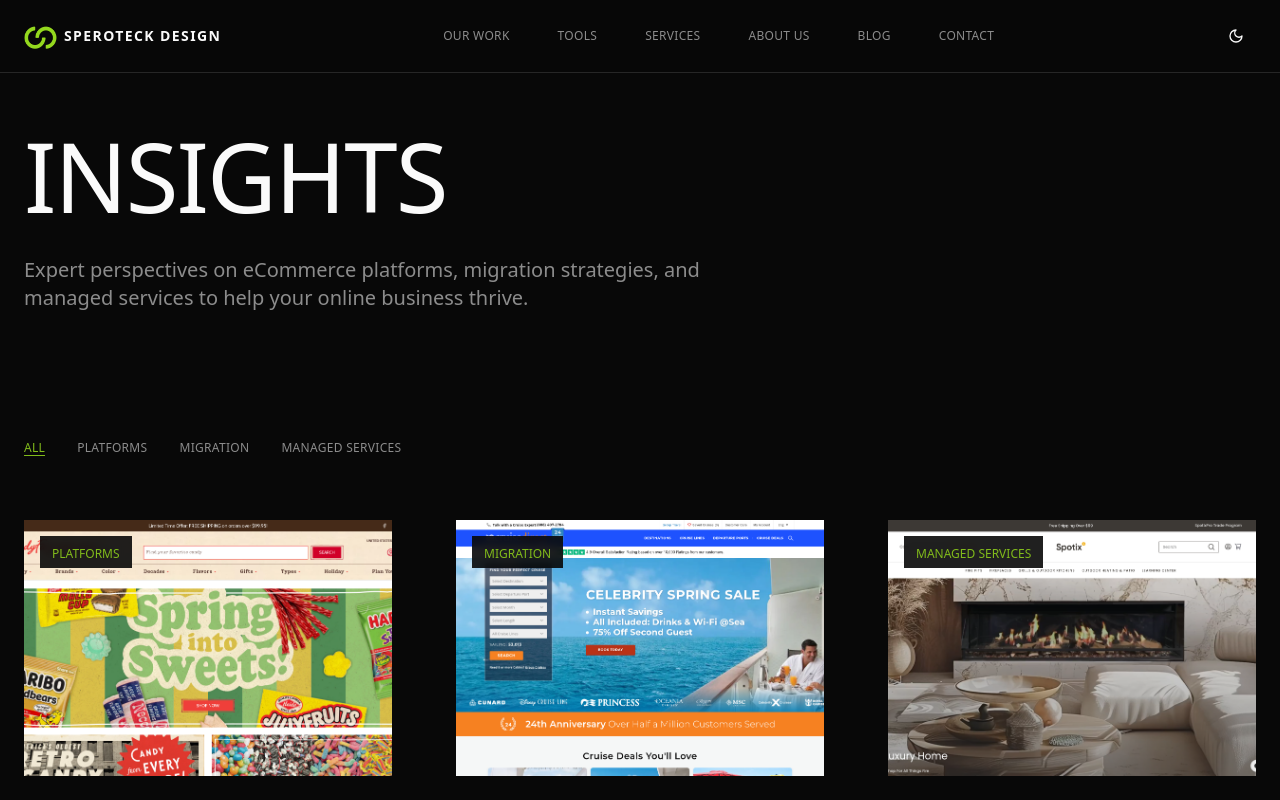
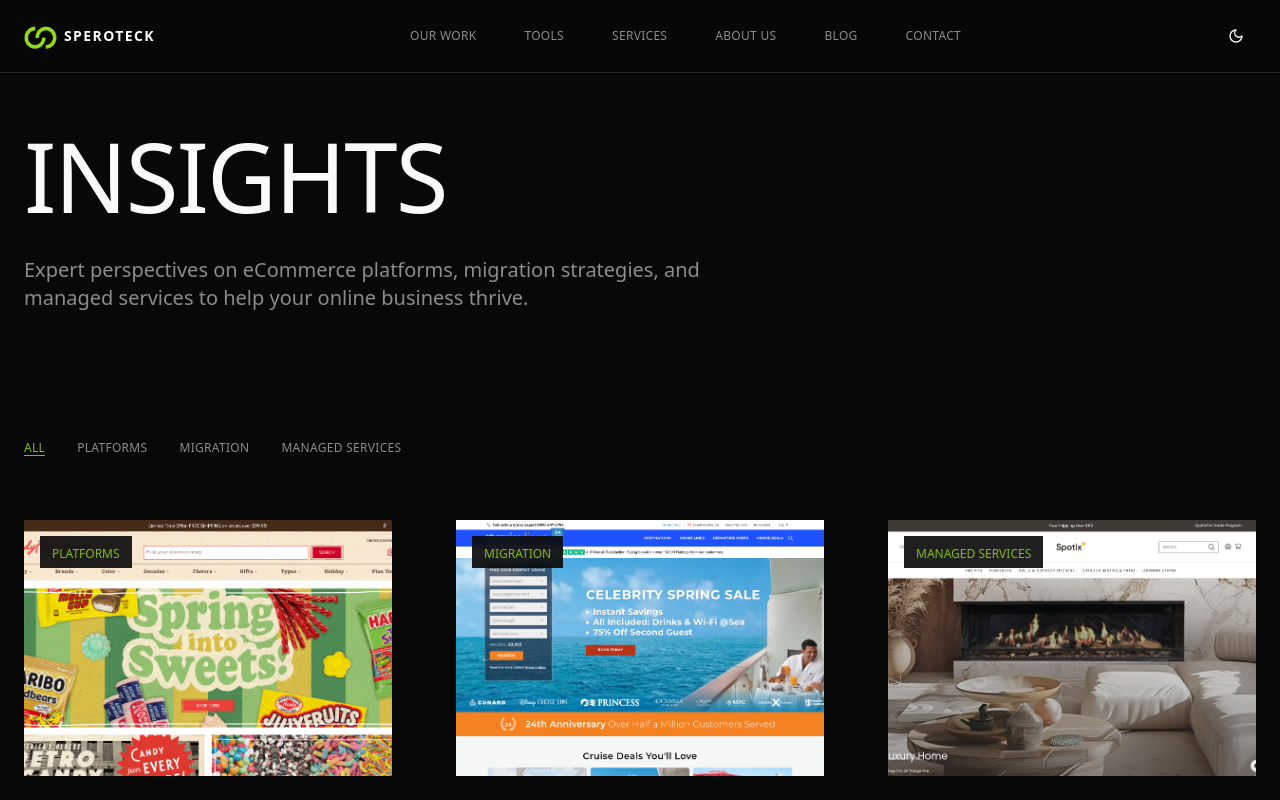
Before and after one commit to liamgregoryp-cmyk/Speroteck-Design, a React (Vite) app: page /blog in a window 1280 px wide. Shown: the top 800 px of the page. Built offline with nearby package versions, Linux system fonts and the light colour scheme.

Commit message:
Changes
Co-authored-by: liamgregoryp-cmyk <276603718+liamgregoryp-cmyk@users.noreply.github.com>

```diff
--- a/src/components/Navigation.tsx
+++ b/src/components/Navigation.tsx
@@ -19,7 +19,7 @@ const Navigation = () => {
       <div className="container mx-auto px-6 py-4 flex items-center justify-between">
         <Link to="/" className="flex items-center gap-2 transition-all duration-300 hover:scale-110 origin-left group">
           <SperoteckLogo size={32} className="group-hover:drop-shadow-[0_0_8px_hsl(82,75%,42%,0.5)]" />
-          <span className="text-sm text-foreground font-extrabold tracking-widest uppercase group-hover:text-primary">SPEROTECK DESIGN</span>
+          <span className="text-sm text-foreground font-extrabold tracking-widest uppercase group-hover:text-primary">SPEROTECK</span>
         </Link>
 
         <div className="hidden md:flex items-center space-x-12">
```
